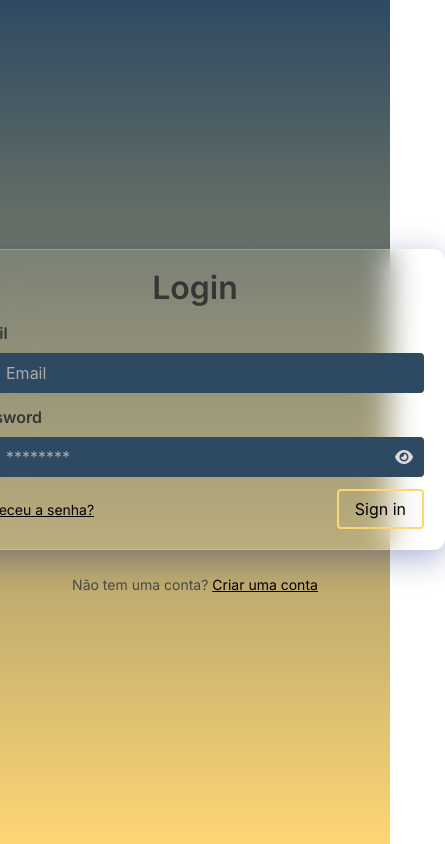
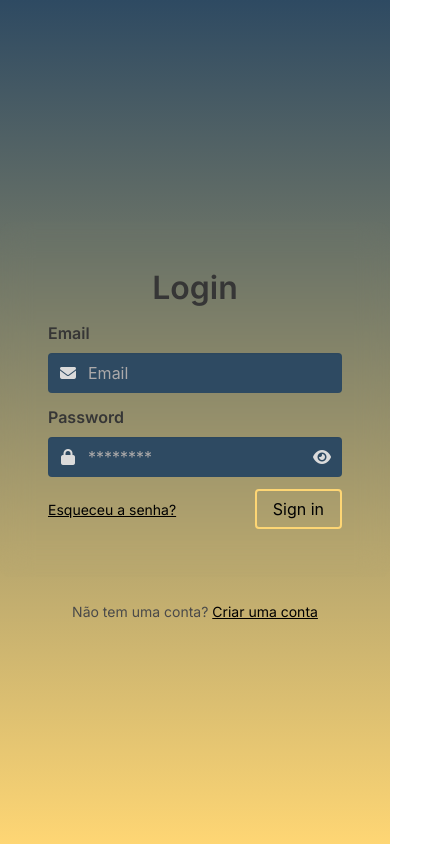
Before and after one commit to Giovanni-Shiroma/Time-tracker, a Vue app: page /#/login in a window 390 px wide. Shown: the whole page, 445 px wide, since content can reach past the window. Built offline with nearby package versions, Linux system fonts and the light colour scheme; no server answers.

Commit message:
mobile login

```diff
--- a/src/components/LoginBox.vue
+++ b/src/components/LoginBox.vue
@@ -198,4 +198,21 @@ input::placeholder {
 .link:hover {
     color: #FAF0CA;
 }
+
+@media (max-width: 768px) {
+    .login-div {
+        width: 100vw;
+    }
+
+    .login-box {
+        border: none;
+        box-shadow: none;
+        background: none;
+        padding: 3rem;
+    }
+
+    .title-login {
+        font-size: 1.2rem;
+    }
+}
 </style>
```
